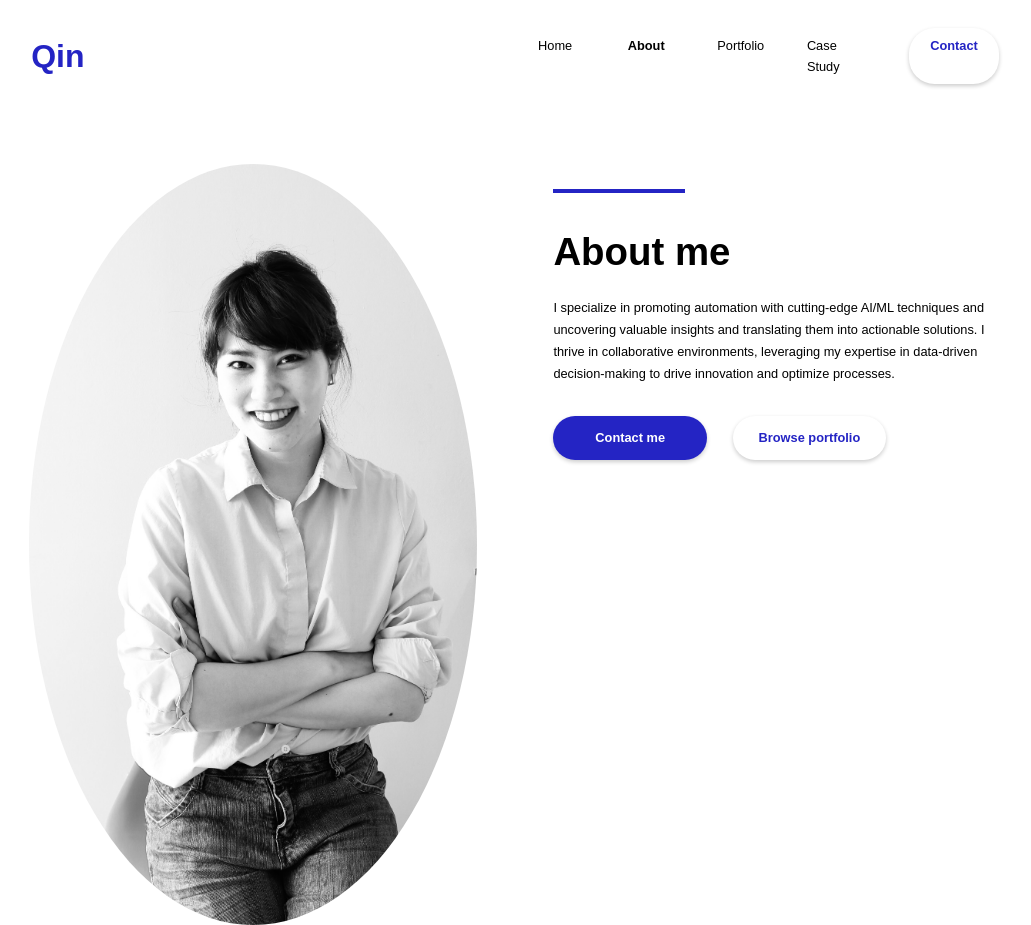
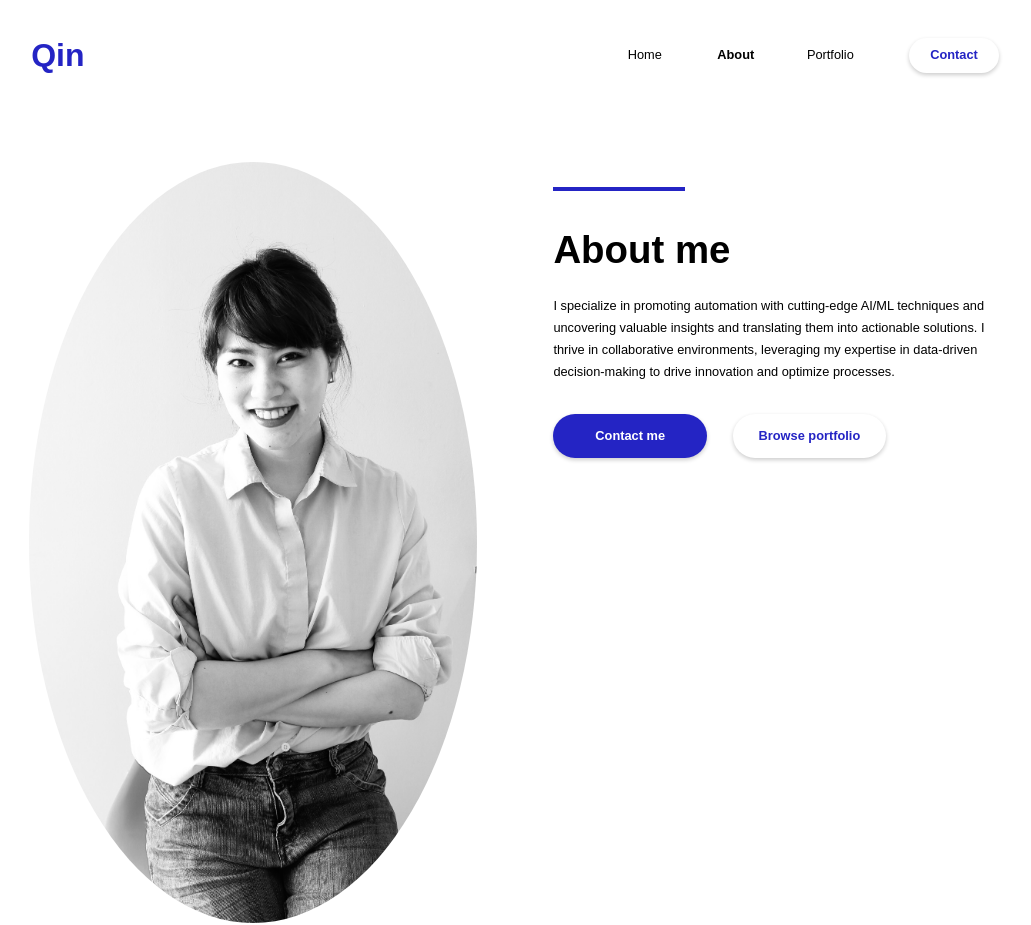
Before and after one commit to Qin-Datahub/Qin-Datahub.github.io, a plain HTML site: page about.html in a window 1280 px wide. Shown: the top 925 px of the page, without its empty margins (125-1156 px from the left). Drawn offline with Linux system fonts and the light colour scheme.

Commit message:
Update about.html

```diff
--- a/about.html
+++ b/about.html
@@ -14,7 +14,7 @@
                     <li><a href="index.html">Home</a></li>
                     <li><a href="about.html" style="font-weight: bold;">About</a></li>
                     <li><a href="portfolio.html">Portfolio</a></li>
-                    <li><a href="case-study.html">Case Study</a></li>
+<!--                     <li><a href="case-study.html">Case Study</a></li> -->
                     <li class="contact" style="margin-left: 2vw;"><a href="contact.html">Contact</a></li>
                 </ul>
             </nav>
```
